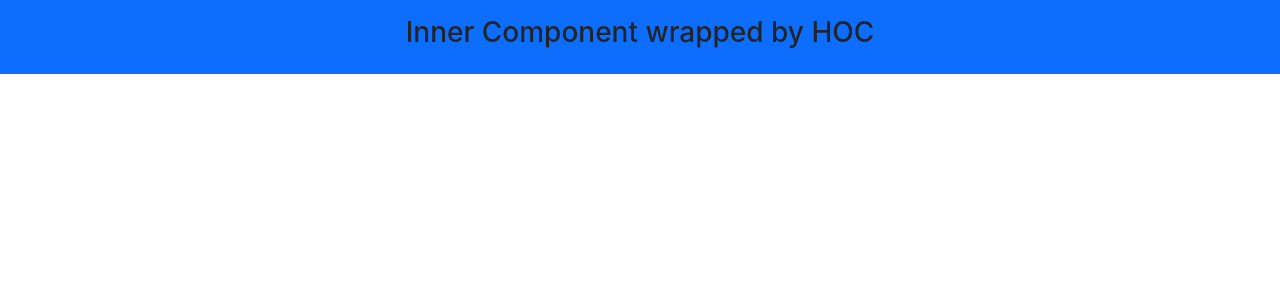
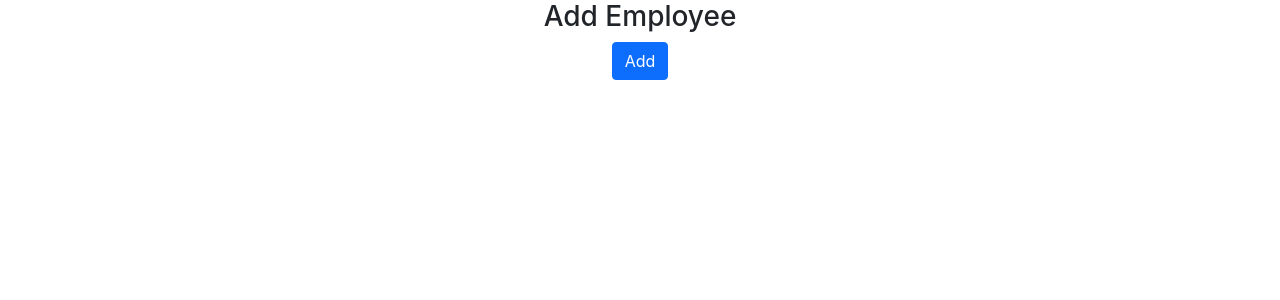
Before and after one commit to hetsuthar028/wt-basic-training, a React (Create React App) app in the folder reactjs-training/project1/: page /add-employee in a window 1280 px wide. Shown: the top 300 px of the page. Built offline with nearby package versions, Linux system fonts and the light colour scheme.

Commit message:
React JS | D13 | Redux Introduction

```diff
--- a/reactjs-training/project1/package.json
+++ b/reactjs-training/project1/package.json
@@ -11,6 +11,7 @@
     "react-dom": "^17.0.2",
     "react-router-dom": "^6.2.1",
     "react-scripts": "5.0.0",
+    "redux": "^4.1.2",
     "web-vitals": "^2.1.4"
   },
   "scripts": {
--- a/reactjs-training/project1/src/App.js
+++ b/reactjs-training/project1/src/App.js
@@ -1,4 +1,5 @@
 import "./App.css";
+import Addemployeeredux from "./components/Day13/AddEmployeeRedux";
 import DemoHOC from "./components/Day13/DemoHOC";
 import Assignment1router from "./routes/Assignment1Router";
 import Assignment2router from "./routes/Assignment2Router";
@@ -11,7 +12,8 @@ function App() {
                 {/* <Assignment1router /> */}
                 {/* <Assignment2router /> */}
                 {/* <Routerd12 /> */}
-                <DemoHOC />
+                {/* <DemoHOC /> */}
+                <Addemployeeredux />
             </div>
         </div>
     );
--- /dev/null
+++ b/reactjs-training/project1/src/components/Day13/AddEmployeeRedux.js
@@ -0,0 +1,21 @@
+import React from 'react';
+import Button from './controls/Button';
+import store from '../../redux/store/store';
+import addEmployee from '../../redux/action/employee';
+
+const Addemployeeredux = () => {
+
+    const handleButtonClick = () => {
+        store.dispatch(addEmployee({name: "Demo Employee"}));
+        console.log(store.getState());
+    }
+
+    return (
+        <div>
+            <h3>Add Employee</h3>
+            <Button onClick={handleButtonClick}>Add</Button>
+        </div>
+    );
+}
+
+export default Addemployeeredux;
--- /dev/null
+++ b/reactjs-training/project1/src/redux/action/employee.js
@@ -0,0 +1,8 @@
+const addEmployee = (payload) => {
+    return {
+        type: "ADD_EMPLOYEE",
+        payload
+    }
+}
+
+export default addEmployee;
--- /dev/null
+++ b/reactjs-training/project1/src/redux/reducer/reducer.js
@@ -0,0 +1,16 @@
+const initialState = { newEmployee: [] };
+const  reducer = (state = initialState, action) => {
+    switch(action.type){
+        case 'ADD_EMPLOYEE': {
+            return {
+                ...state,
+                newEmployee: [
+                    ...state.newEmployee,
+                    action.payload
+                ]
+            }
+        }
+    }
+}
+
+export default reducer
--- /dev/null
+++ b/reactjs-training/project1/src/redux/store/store.js
@@ -0,0 +1,6 @@
+import { createStore } from 'redux';
+import reducer from '../reducer/reducer';
+
+const store = createStore(reducer);
+
+export default store;
```
Also changed, not shown: 1 other file (tests, documents, lock files or other folders).
